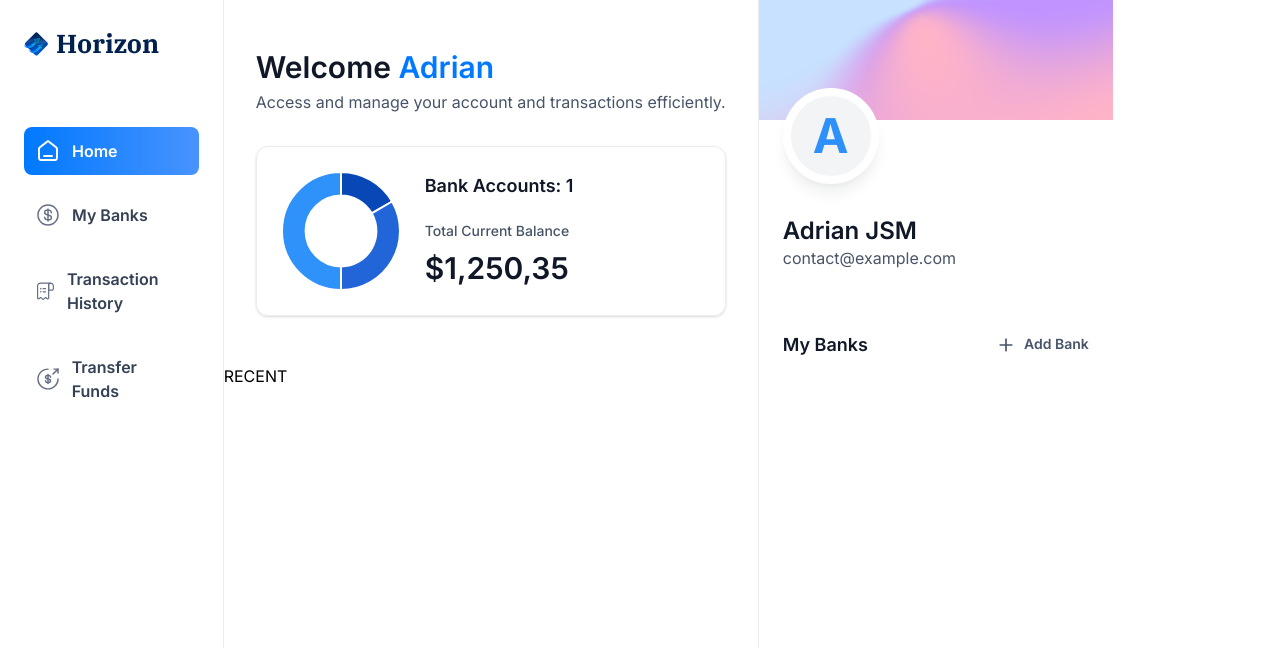
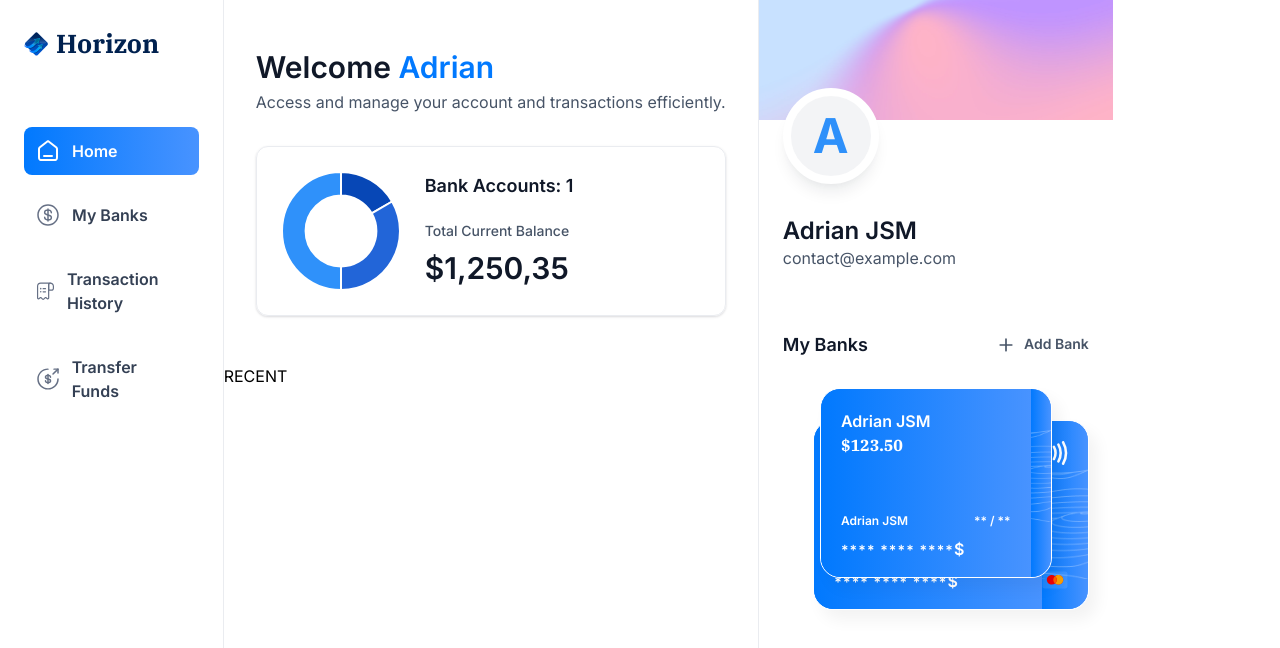
Before and after one commit to Russelllin7789/banking-system, a Next.js app: page / in a window 1280 px wide. Shown: the top 648 px of the page. Built offline with nearby package versions, Linux system fonts and the light colour scheme.

Commit message:
add bank card component

```diff
--- a/app/(root)/page.tsx
+++ b/app/(root)/page.tsx
@@ -27,7 +27,11 @@
         </header>
         RECENT
       </div>
-      <RightSidebar user={loggedIn} transactions={[]} banks={[]} />
+      <RightSidebar
+        user={loggedIn}
+        transactions={[]}
+        banks={[{ currentBalance: 123.5 }, { currentBalance: 1230.5 }]}
+      />
     </section>
   );
 };
--- /dev/null
+++ b/components/BankCard.tsx
@@ -0,0 +1,58 @@
+import { formatAmount } from "@/lib/utils";
+import Image from "next/image";
+import Link from "next/link";
+import React from "react";
+
+const BankCard = ({
+  account,
+  userName,
+  showBalance = true,
+}: CreditCardProps) => {
+  return (
+    <div className="flex flex-col">
+      <Link href="/" className="bank-card">
+        <div className="bank-card_content">
+          <div>
+            <h1 className="text-16 font-semibold text-white">
+              {account.name || userName}
+            </h1>
+            <p className="font-ibm-plex-serif font-black text-white">
+              {formatAmount(account.currentBalance)}
+            </p>
+          </div>
+
+          <article className="flex flex-col gap-2">
+            <div className="flex justify-between">
+              <h1 className="text-12 font-semibold text-white">{userName}</h1>
+              <h2 className="text-12 font-semibold text-white">** / **</h2>
+            </div>
+            <p className="text-14 font-semibold tracking-[1.1px] text-white">
+              **** **** ****<span className="text-16">${account.mask}</span>
+            </p>
+          </article>
+        </div>
+
+        <div className="bank-card_icon">
+          <Image src="/icons/Paypass.svg" width={20} height={24} alt="pay" />
+          <Image
+            src="/icons/mastercard.svg"
+            width={45}
+            height={32}
+            alt="mastercard"
+          />
+        </div>
+        <Image
+          src="/icons/lines.png"
+          width={316}
+          height={190}
+          alt="lines"
+          className="absolute top-0 left-0"
+        />
+      </Link>
+
+      {/* COPY */}
+    </div>
+  );
+};
+
+export default BankCard;
--- a/components/RightSidebar.tsx
+++ b/components/RightSidebar.tsx
@@ -1,6 +1,7 @@
 import Image from "next/image";
 import Link from "next/link";
 import React from "react";
+import BankCard from "./BankCard";
 
 const RightSidebar = ({ user, transactions, banks }: RightSidebarProps) => {
   return (
@@ -29,6 +30,29 @@
             <h2 className="text-14 font-semibold text-gray-600">Add Bank</h2>
           </Link>
         </div>
+
+        {banks?.length > 0 && (
+          <div className="relative flex flex-1 flex-col items-center justify-center gap-5">
+            <div className="relative z-10">
+              <BankCard
+                key={banks[0].$id}
+                account={banks[0]}
+                userName={`${user.firstName} ${user.lastName}`}
+                showBalance={false}
+              />
+            </div>
+            {banks[1] && (
+              <div className="absolute right-0 top-8 z-0 w-[90%]">
+                <BankCard
+                  key={banks[1].$id}
+                  account={banks[1]}
+                  userName={`${user.firstName} ${user.lastName}`}
+                  showBalance={false}
+                />
+              </div>
+            )}
+          </div>
+        )}
       </section>
     </aside>
   );
```
